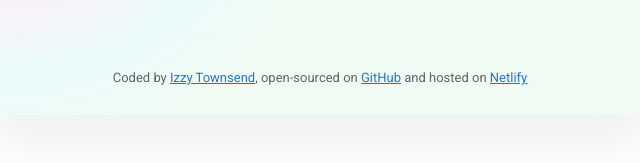
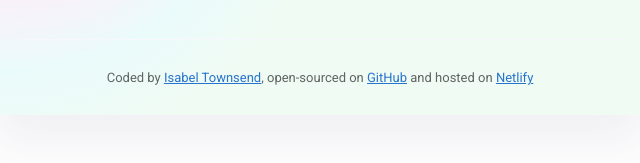
Before and after one commit to IggyTown/elementis, a plain HTML site: page index.html in a window 1280 px wide. Shown: the part 279-442 px from the top of the page, 320-960 px from the left. Drawn offline with nearby package versions, Linux system fonts and the light colour scheme; no server answers.

Commit message:
updated footer

```diff
--- a/index.html
+++ b/index.html
@@ -60,8 +60,8 @@
 
       <footer>
         Coded by
-        <a href="https://github.com/IggyTown" target="_blank">Izzy Townsend</a>,
-        open-sourced on
+        <a href="https://github.com/IggyTown" target="_blank">Isabel Townsend</a
+        >, open-sourced on
         <a
           href="https://github.com/IggyTown/tempestas/blob/main/index.html"
           target="_blank"
```
